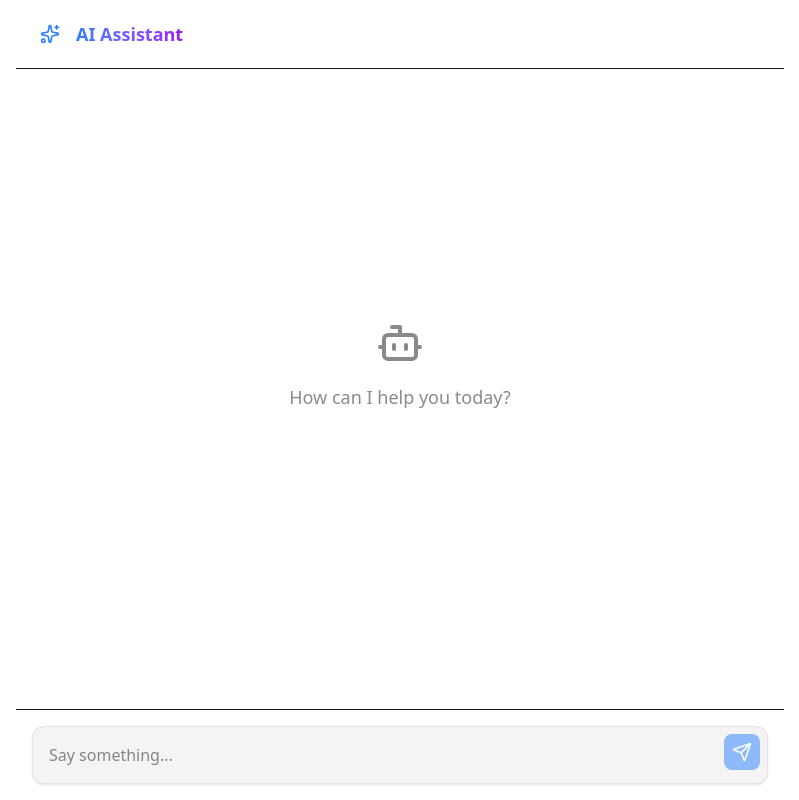
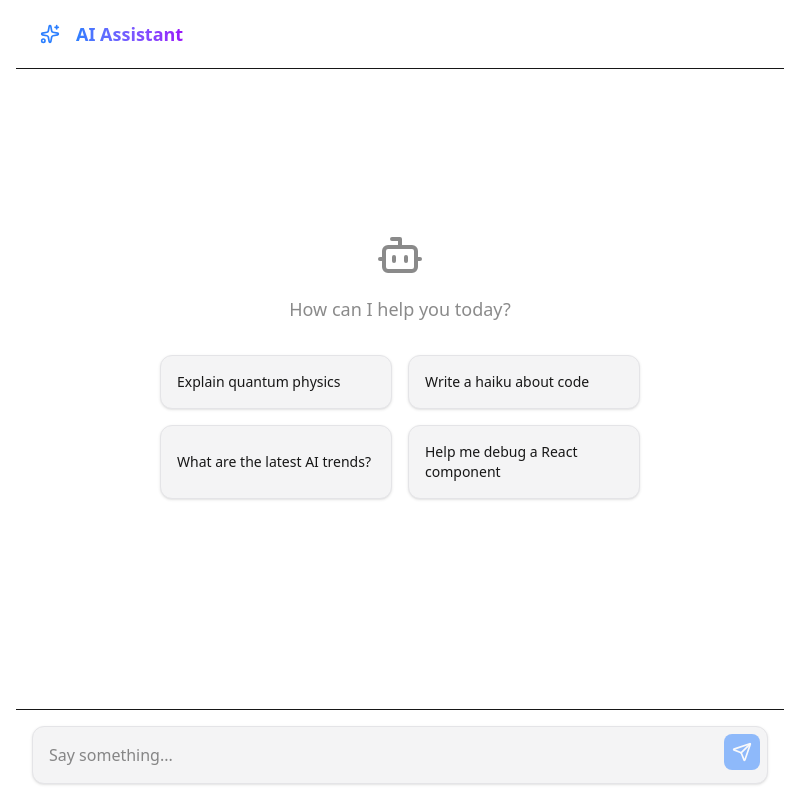
Before and after one commit to vaibhavuk-dev/vercel-ai, a Next.js app: page / in a window 1280 px wide. Shown: the whole page, without its empty margins (240-1039 px from the left). Built offline with nearby package versions, Linux system fonts and the light colour scheme.

Commit message:
feat: add suggested questions

```diff
--- a/src/app/page.tsx
+++ b/src/app/page.tsx
@@ -39,9 +39,28 @@ export default function Chat() {
 
       <main className="flex-1 overflow-y-auto p-4 space-y-6">
         {messages.length === 0 && (
-          <div className="flex flex-col items-center justify-center h-full text-center space-y-4 opacity-50">
-            <Bot className="w-12 h-12" />
-            <p className="text-lg font-medium">How can I help you today?</p>
+          <div className="flex flex-col items-center justify-center h-full text-center space-y-8">
+            <div className="flex flex-col items-center space-y-4 opacity-50">
+              <Bot className="w-12 h-12" />
+              <p className="text-lg font-medium">How can I help you today?</p>
+            </div>
+
+            <div className="grid grid-cols-1 md:grid-cols-2 gap-4 max-w-lg w-full px-4">
+              {[
+                'Explain quantum physics',
+                'Write a haiku about code',
+                'What are the latest AI trends?',
+                'Help me debug a React component'
+              ].map((question) => (
+                <button
+                  key={question}
+                  onClick={() => append({ role: 'user', content: question })}
+                  className="p-4 rounded-xl bg-zinc-100 dark:bg-zinc-900 border border-zinc-200 dark:border-zinc-800 hover:bg-zinc-200 dark:hover:bg-zinc-800 transition-colors text-sm text-left shadow-sm"
+                >
+                  {question}
+                </button>
+              ))}
+            </div>
           </div>
         )}
 
```
